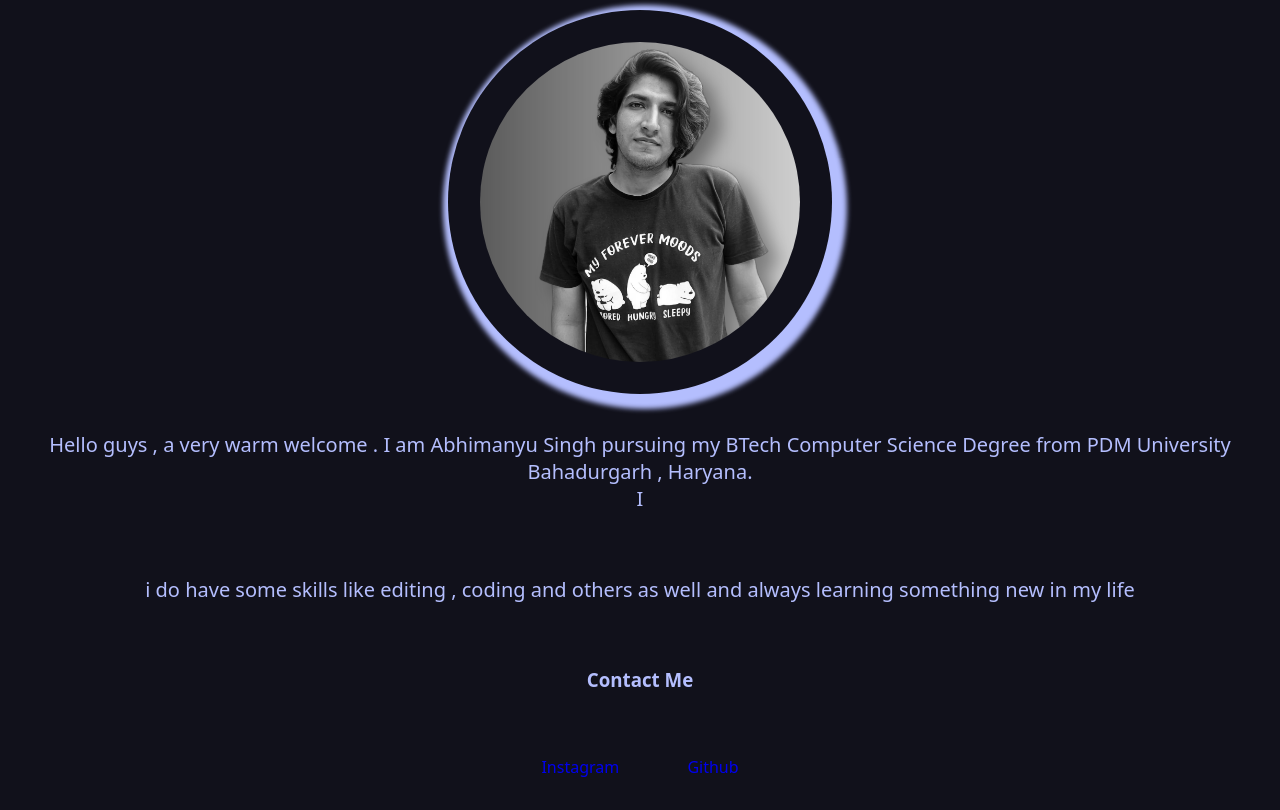
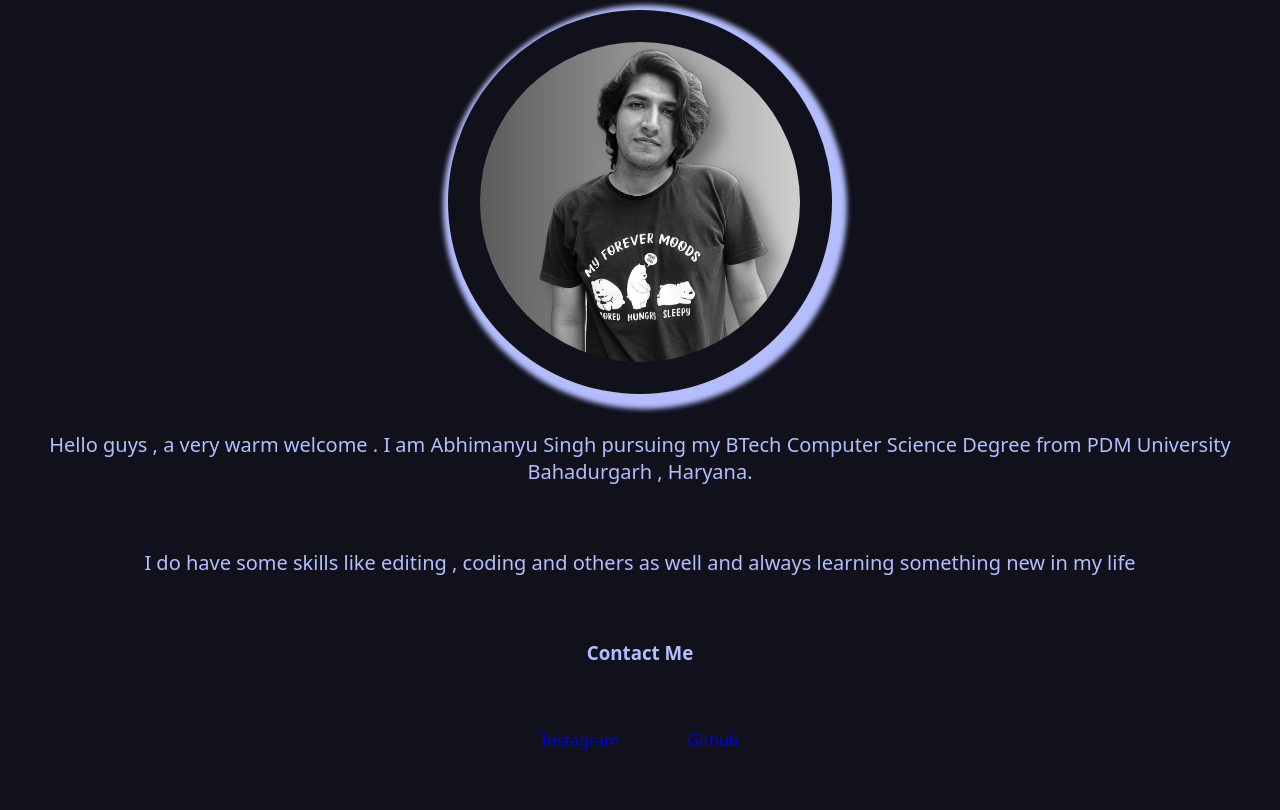
Before and after one commit to axhi-sng/About, a plain HTML site: page index.html in a window 1280 px wide. Shown: the part 97-907 px from the top of the page. After the commit the page ends 880 px from the top, so only its background shows below. Drawn offline with Linux system fonts and the light colour scheme.

Commit message:
Update index.html

```diff
--- a/index.html
+++ b/index.html
@@ -15,10 +15,10 @@
         <p>
           Hello guys , a very warm welcome . I am Abhimanyu Singh pursuing my
           BTech Computer Science Degree from PDM University Bahadurgarh ,
-          Haryana.<br />I
+          Haryana.<br />
         </p>
         <p>
-          i do have some skills like editing , coding and others as well and
+          I do have some skills like editing , coding and others as well and
           always learning something new in my life
         </p>
       </div>
```
